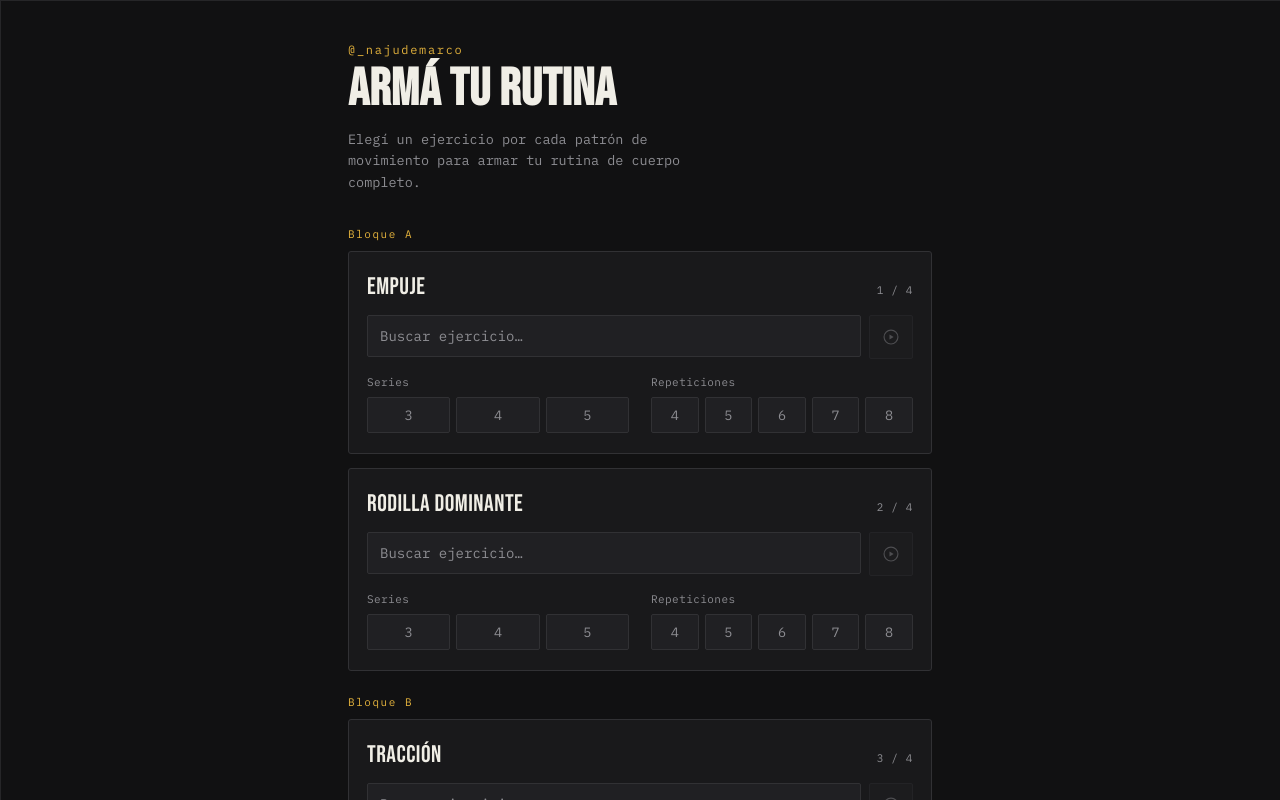
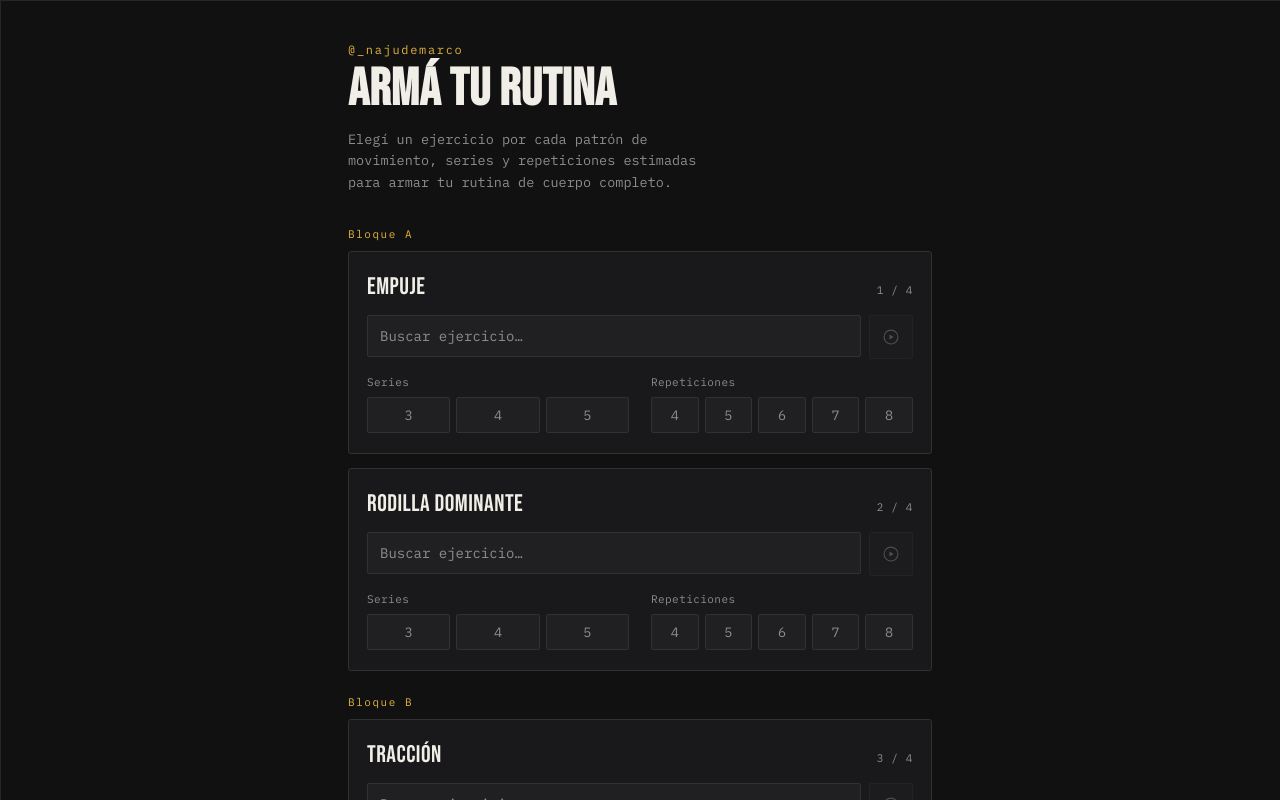
Before and after one commit to marcodenaju/generaturutina, a plain HTML site: page index.html in a window 1280 px wide. Shown: the top 800 px of the page. Drawn offline with Linux system fonts and the light colour scheme.

Commit message:
Update index.html

```diff
--- a/index.html
+++ b/index.html
@@ -540,7 +540,7 @@
   <header>
     <p class="eyebrow">@_najudemarco</p>
     <h1>Armá tu rutina</h1>
-    <p>Elegí un ejercicio por cada patrón de movimiento para armar tu rutina de cuerpo completo.</p>
+    <p>Elegí un ejercicio por cada patrón de movimiento, series y repeticiones estimadas para armar tu rutina de cuerpo completo.</p>
   </header>
 
   <main id="patterns"></main>
```
